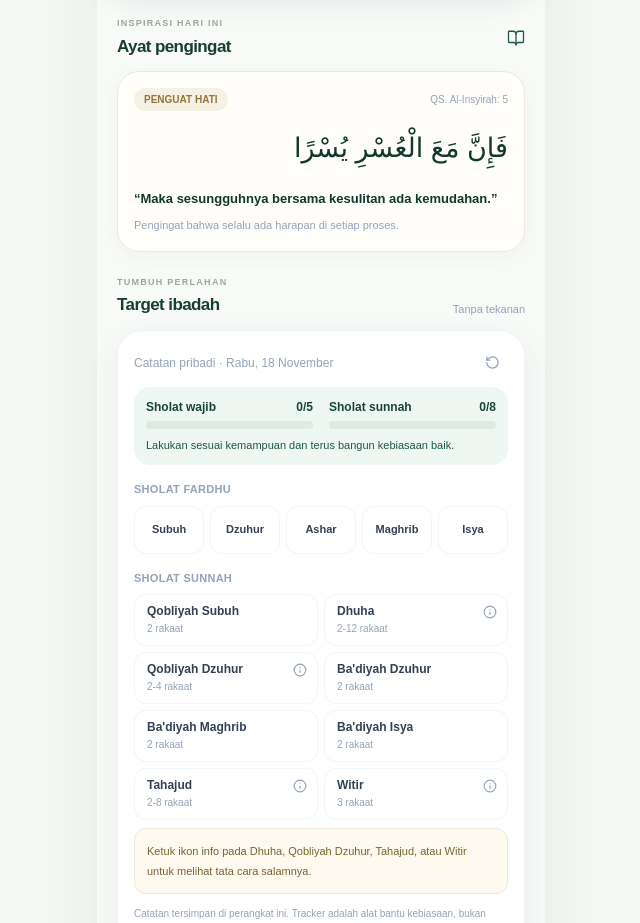
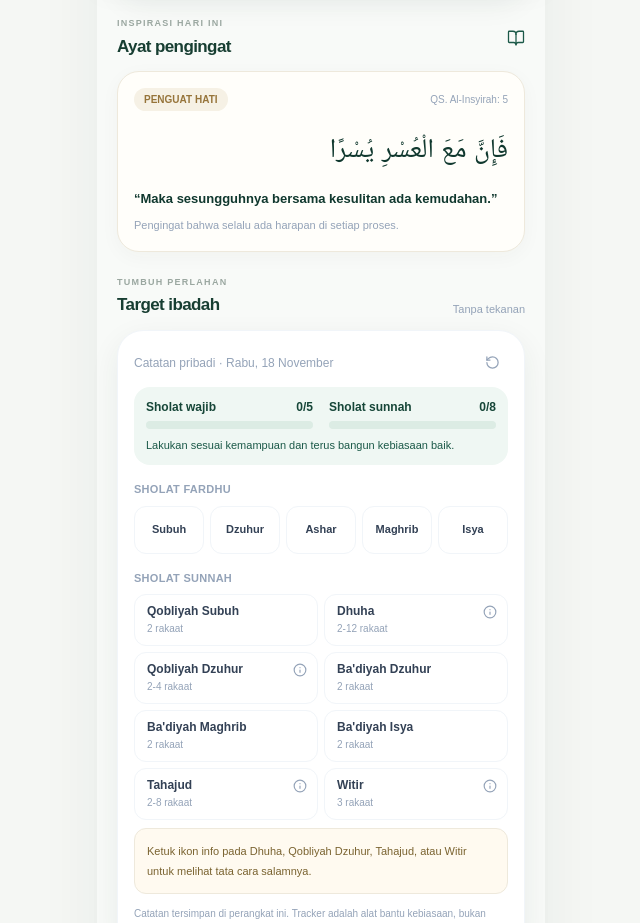
Before and after one commit to okihadi-git/muallafcenter, a Next.js app: page / in a window 1280 px wide. Shown: the part 800-1723 px from the top of the page, without its empty margins (319-959 px from the left). Built offline with nearby package versions, Linux system fonts and the light colour scheme; a web font is replaced by a local one.

Commit message:
Add files via upload

```diff
--- a/tailwind.config.ts
+++ b/tailwind.config.ts
@@ -7,6 +7,7 @@ const config: Config = {
         forest: { 50: "#eff7f3", 100: "#dcece4", 600: "#26705b", 700: "#1b5948", 800: "#164638", 900: "#10382e" },
         sand: { 100: "#f8f4eb", 300: "#e8d8b5", 500: "#c49b4b" }
       },
+      fontFamily: { quran: ["var(--font-quran)", "Noto Naskh Arabic", "serif"] },
       boxShadow: { soft: "0 10px 30px rgba(18, 54, 43, .07)" }
     }
   },
```
